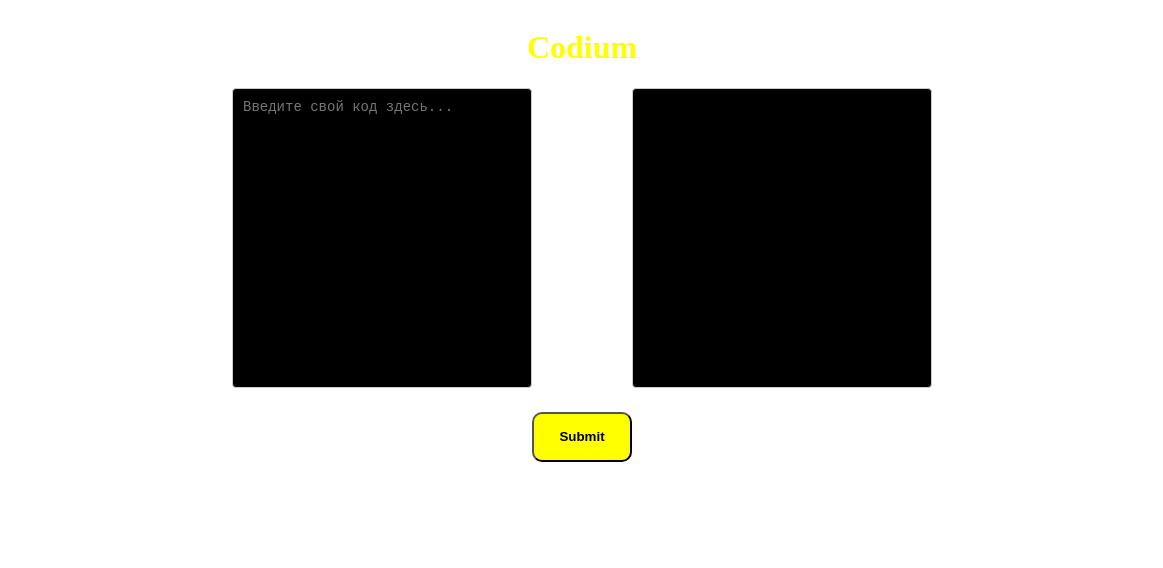
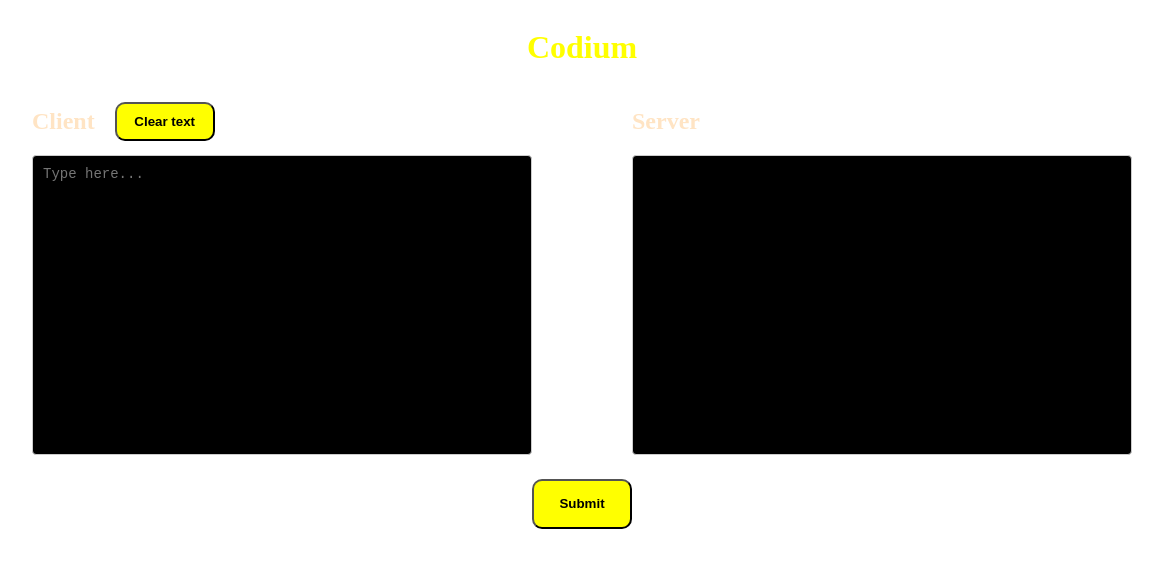
Before and after one commit to Mihalych32/Codium, an Electron app: page frontend/index.html in a window 1600 px wide. Shown: the whole page, without its empty margins (218-1381 px from the left). Drawn offline with Linux system fonts and the light colour scheme.

Commit message:
feat: added clearButton, fixed styles

```diff
--- a/frontend/index.css
+++ b/frontend/index.css
@@ -9,15 +9,37 @@
   color: yellow;
 }
 
+h2 {
+  color:bisque;
+  text-shadow: #000;
+}
+
 .content {
   display: flex;
   gap: 100px;
 }
 
+.client-block__header {
+  display: flex;
+  align-items: center;
+  /* flex-direction:column */
+}
+
+.clear-button {
+  width: 100px;
+  height: fit-content;
+  margin: 0px 0px 0px 20px;
+  padding: 10px 10px;
+  background-color: yellow;
+  font-weight: 600;
+  border-radius: 10px;
+  cursor: pointer;
+}
+
 .code-area {
   width: 100%;
   height: 300px;
-  width: 300px;
+  width: 500px;
   max-width: 500px;
   padding: 10px;
   font-family: monospace;
@@ -37,4 +59,5 @@
   height: 50px;
   border-radius: 10px;
   margin: 20px 0px 0px 0px;
+  cursor: pointer;
 }
--- a/frontend/index.html
+++ b/frontend/index.html
@@ -14,12 +14,17 @@
     </header>
     <div class="content">
       <div class="client-block">
-        <textarea class="code-area" id="codeArea" wrap="off" placeholder="Введите свой код здесь..."></textarea>
+        <div class="client-block__header">
+          <h2>Client</h2>
+          <button class="clear-button" id="clr">
+            Clear text
+          </button>
+        </div>
+        <textarea class="code-area" id="codeArea" wrap="off" placeholder="Type here..."></textarea>
       </div>
       <div class="server-block">
-        <div class="code-area" id="serverResponse">
-
-        </div>
+        <h2>Server</h2>
+        <div class="code-area" id="serverResponse"></div>
       </div>
     </div>
     <footer class="footer">
--- a/frontend/scripts.js
+++ b/frontend/scripts.js
@@ -1,4 +1,3 @@
-
 let text = "";
 
 document.addEventListener('keydown', function (event) {
@@ -26,6 +25,10 @@
   text = this.value;
 });
 
+const clearCode = () => {
+  document.getElementById('codeArea').value = '';
+}
+
 const submitCode = async () => {
   const codeResponse = await fetch(`http://localhost:8080/api/submit/`, {
     method: "POST",
@@ -47,5 +50,8 @@
   }
 }
 
+let clearButton = document.getElementById('clr');
+clearButton.addEventListener('click', clearCode);
+
 let submitButton = document.getElementById('sbmt');
 submitButton.addEventListener('click', submitCode);
```
Lines whose indentation alone changed are shown as unchanged.
